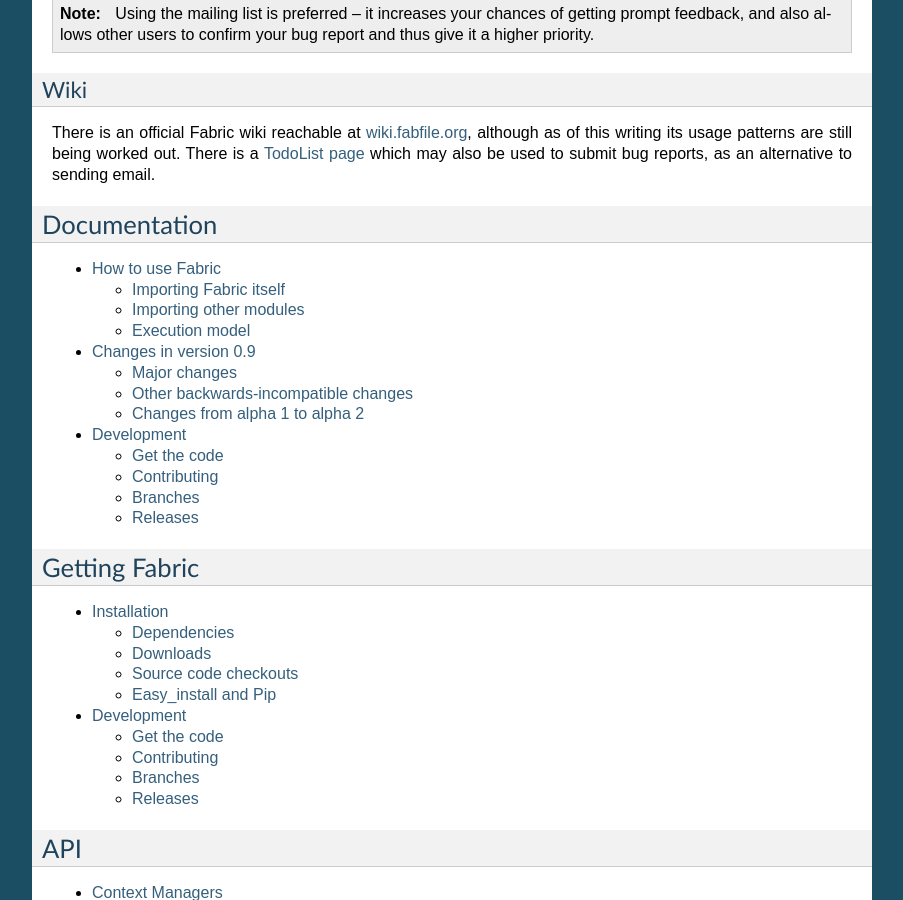
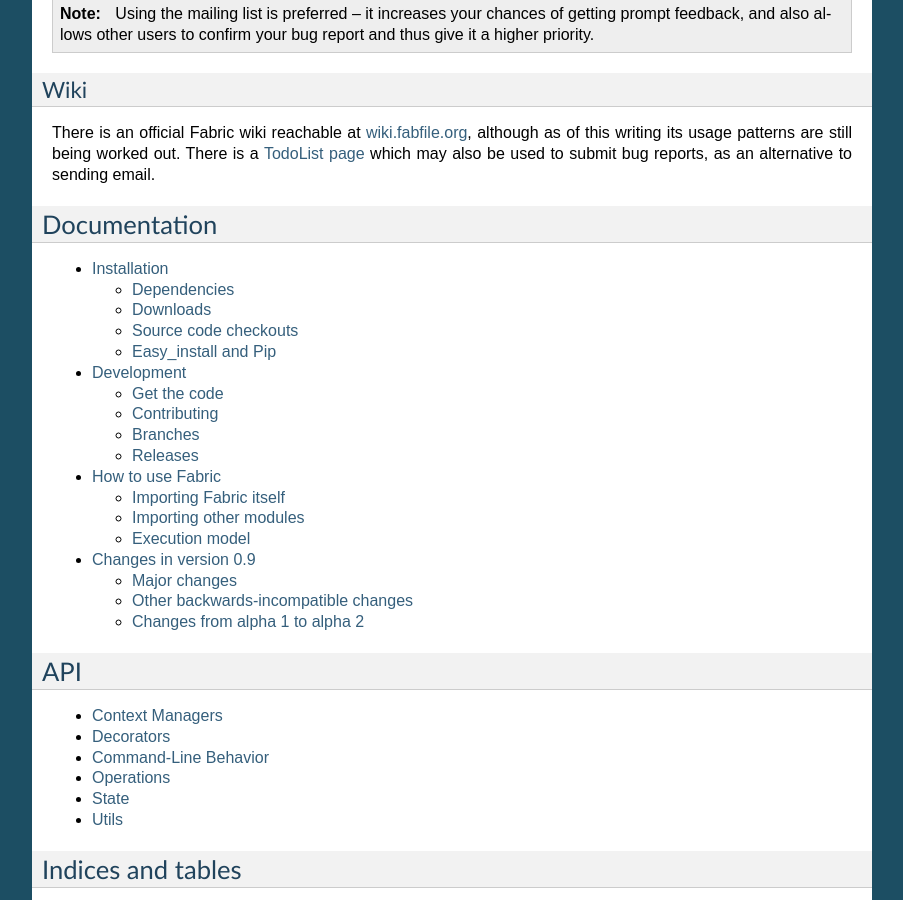
Before and after one commit to fabric/fabric, a Sphinx documentation site: the page built from docs/index.rst, in a window 1280 px wide and 900 px high, scrolled down 1087 px. Shown: the whole window, without its empty margins (198-1101 px from the left). Built offline with Sphinx 7.4.7, drawn with Linux system fonts in a browser that asks for light colours; some of the changed text lies outside the part shown.

Commit message:
Tweak ToC-trees on docs index page a bit

```diff
--- a/docs/index.rst
+++ b/docs/index.rst
@@ -80,19 +80,10 @@
 .. toctree::
     :maxdepth: 2
 
+    installation
+    development
     usage
     compatibility
-    development
-
-
-Getting Fabric
-==============
-
-.. toctree::
-    :maxdepth: 2
-
-    installation
-    development
 
 
 API
```
